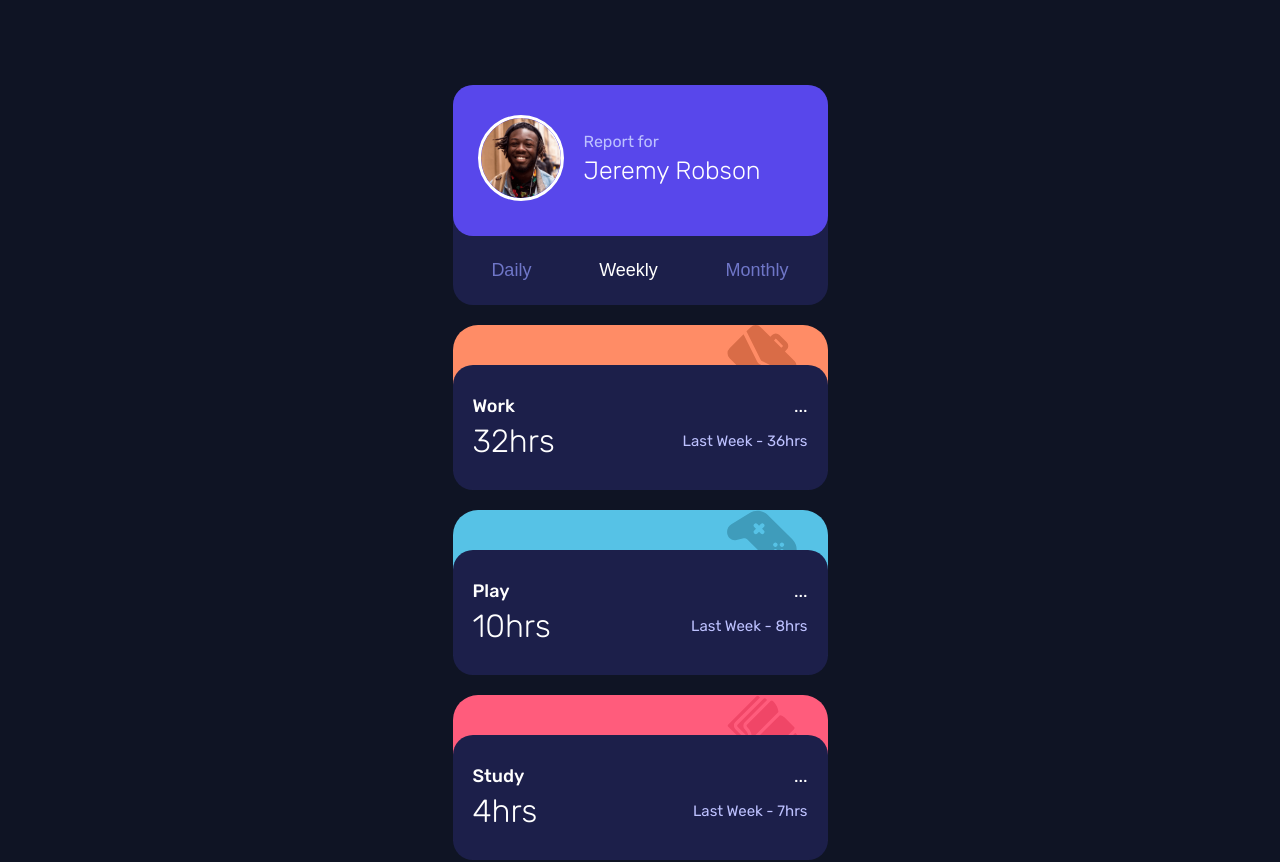
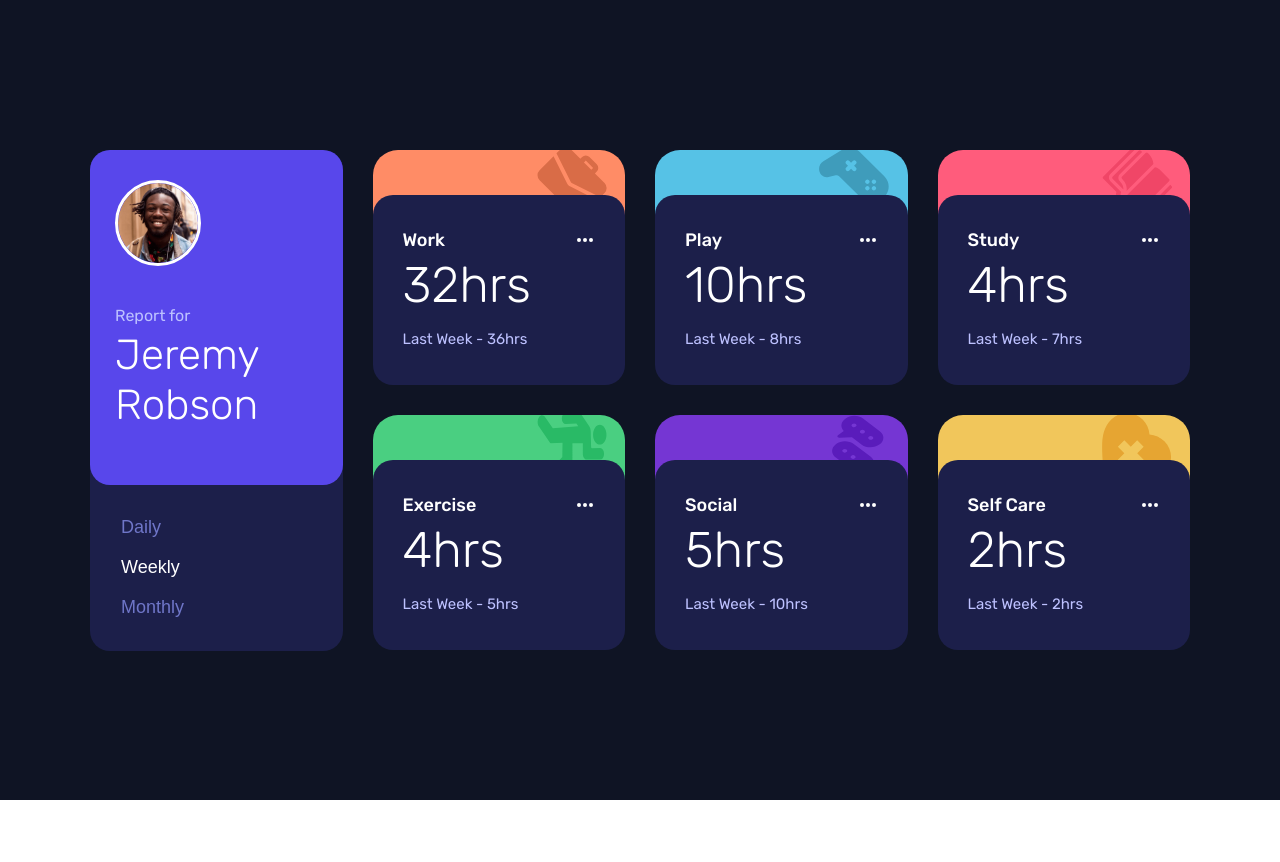
Before and after one commit to ajericho/activity-dashboard, a React (Create React App) app: page / in a window 1280 px wide. Shown: the top 862 px of the page. After the commit the page ends 800 px from the top, so only its background shows below. Built offline with nearby package versions, Linux system fonts and the light colour scheme.

Commit message:
desktop styles

```diff
--- a/src/App.css
+++ b/src/App.css
@@ -82,6 +82,7 @@ body {
   font-size:18px;
   border:0;
   box-shadow:0;
+  transition:ease-in-out .2s color;
 }
 
 .menu button.active {
@@ -98,7 +99,7 @@ body {
   margin:20px 0;
   background-repeat:no-repeat;
   background-size:70px 70px;
-  background-position:90% 0%;
+  background-position:90% -10%;
 }
 
 .activity-header {
@@ -131,12 +132,24 @@ body {
   background-image:url('./images/icon-self-care.svg');
 }
 
+.dots {
+  color:#fff;
+  height:20px;
+  width:20px;
+  margin-top:5px;
+}
 
 .activity-main-box{
-
   background-color:hsl(235, 46%, 20%);
   border-radius:20px;
   padding:30px 20px 25px 20px;
+  transition:ease-in-out .2s background-color;
+}
+
+
+.activity-main-box:hover {
+  background-color:hsl(235, 35%, 28%);
+  cursor:pointer;
 }
 
 .activity-title, .activity-details {
@@ -162,6 +175,82 @@ body {
   color:hsl(236, 100%, 87%);
 }
 
-@media (prefers-reduced-motion: no-preference) {
+@media only screen and (min-width: 1150px) {
+
+  .App {
+    display:flex;
+    align-items:center;
+    justify-content:center;
+    padding-top:0;
+  }
+
+  .container  {
+    min-width:1100px;
+    margin:auto;
+    display:grid;
+    grid-template-columns:repeat(4, 1fr);
+    grid-template-rows: auto;
+    column-gap: 30px;
+    row-gap: 30px;
+    width:1000px;
+  }
+
+  .user-card {
+    grid-column-start: 1;
+    grid-column-end: 1;
+    grid-row-start: 1;
+    grid-row-end: span row2-start;
+    height:100%;
+  }
+
+  .user-main-box  {
+    flex-direction:column;
+    align-items:flex-start;
+    height:275px
+  }
+
+  .avatar {
+    margin-left:0;
+  }
+
+  .menu ul {
+    flex-direction:column;
+    height:120px;
+    padding:0 20px;
+  }
+
+  .user-info {
+    margin-left:0;
+    margin-top:35px;
+  }
+  .user-info h3 {
+    font-size:42px;
+  }
+
+  .activity-card {
+    margin:0;
+  }
+
+  .activity-main-box {
+    height:130px;
+    padding:30px;
+  }
+
+  .activity-card {
+    height:100px;
+  }
+
+  .activity-header {
+    height:45px;
+  }
+
+  .activity-details {
+    flex-direction:column;
+    align-items:flex-start;
+  }
+
+  .activity-details p.current {
+    font-size:50px;
+  }
 
 }
--- a/src/App.js
+++ b/src/App.js
@@ -14,7 +14,7 @@ function App() {
 
   return (
     <div className="App">
-      <main className="App-header">
+      <main className="">
         <div className="container">
 
           <UserCard
--- a/src/components/ActivityCard.js
+++ b/src/components/ActivityCard.js
@@ -4,13 +4,12 @@ export default function ActivityCard({ timeframe, activity }) {
 
     const t = timeframe;
 
-    function createId(x)
-{
-    return x
-        .toLowerCase()
-        .replace(/ /g,'-')
-        ;
-}
+    function createId(x) {
+        return x
+            .toLowerCase()
+            .replace(/ /g, '-')
+            ;
+    }
 
 
 
@@ -20,7 +19,11 @@ export default function ActivityCard({ timeframe, activity }) {
             <div class="activity-main-box">
                 <div class="activity-title">
                     <h4>{activity.title}</h4>
-                    <div>...</div>
+                    <div>
+                        <svg xmlns="http://www.w3.org/2000/svg" className="dots" viewBox="0 0 20 20" fill="currentColor">
+                            <path d="M6 10a2 2 0 11-4 0 2 2 0 014 0zM12 10a2 2 0 11-4 0 2 2 0 014 0zM16 12a2 2 0 100-4 2 2 0 000 4z" />
+                        </svg>
+                    </div>
                 </div>
 
                 {activity.timeframes[t] ?
```
